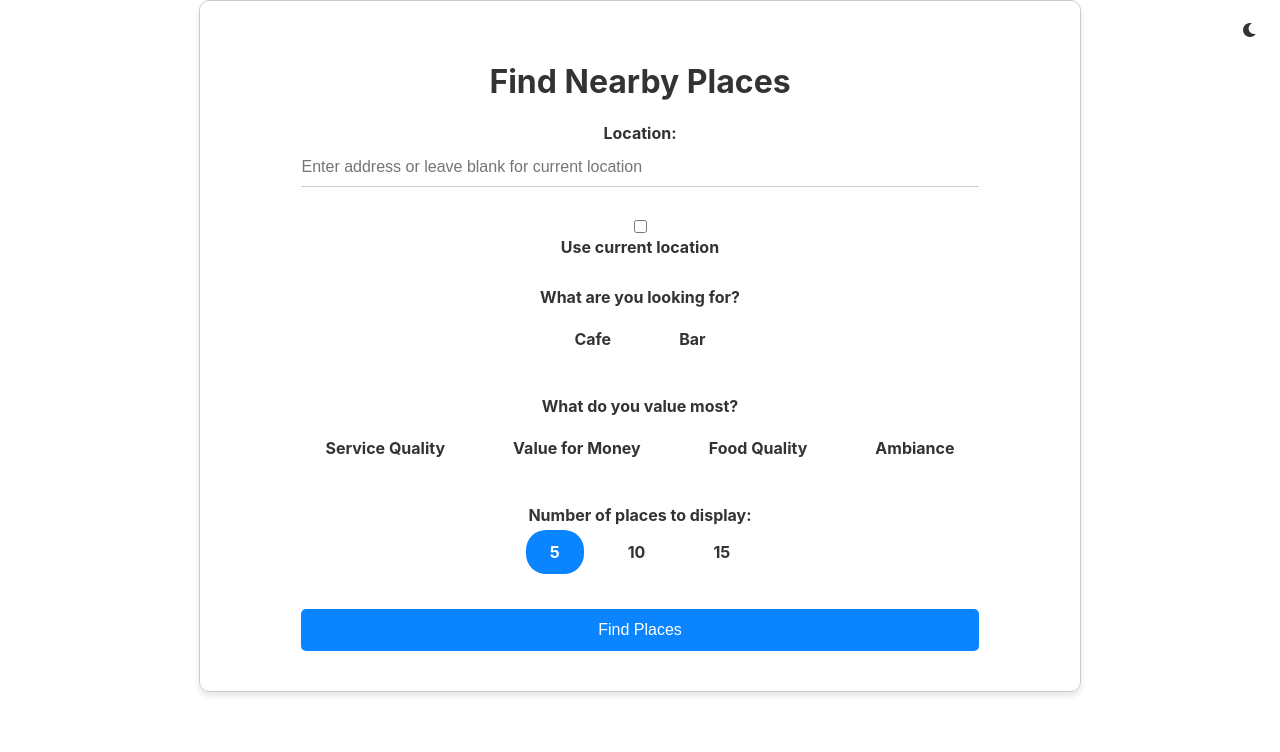
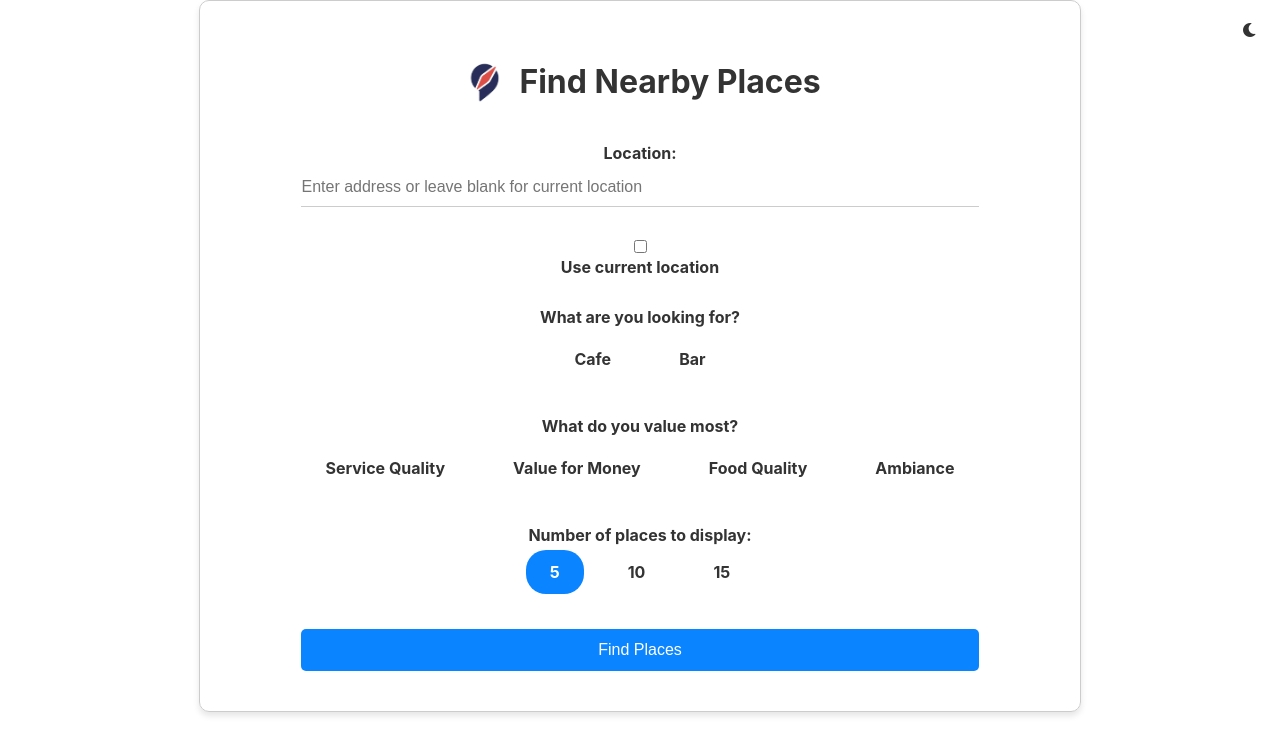
Before and after one commit to tonypapakon/place_suggestion, a Flask app: page / in a window 1280 px wide. Shown: the top 752 px of the page. Run offline with Flask 3, Linux system fonts and the light colour scheme; some libraries are stand-ins or nearby versions.

Commit message:
Enhance UI with header styling, add logo to index and results pages, update requirements

```diff
--- a/requirements.txt
+++ b/requirements.txt
@@ -4,3 +4,4 @@ python-dotenv
 flask
 torch
 tqdm
+scikit-learn
--- a/static/style.css
+++ b/static/style.css
@@ -218,3 +218,10 @@ button:hover {
 .preferences-buttons {
     margin-bottom: 30px;
 }
+
+/* Header Styling */
+.header {
+    display: flex;
+    align-items: center;
+    margin-bottom: 20px;
+}
--- a/templates/index.html
+++ b/templates/index.html
@@ -37,7 +37,11 @@
     </button>
     <div class="hero">
         <div class="container">
-            <h1>Find Nearby Places</h1>
+            <!-- Logo and App Name -->
+            <div class="header">
+                <img src="{{ url_for('static', filename='logo_place_suggestion.png') }}" alt="Logo" style="height:50px; margin-right:10px;">
+                <h1>Find Nearby Places</h1>
+            </div>
             <form method="POST" action="/">
                 <!-- Location Input -->
                 <div class="form-group">
--- a/templates/results.html
+++ b/templates/results.html
@@ -37,7 +37,9 @@
         <i class="fas fa-moon"></i>
     </button>
     <div class="container">
-        <div class="logo">
+        <!-- Logo and App Name in Header Bar -->
+        <div class="header">
+            <img src="{{ url_for('static', filename='logo_place_suggestion.png') }}" alt="Logo" style="height:50px; margin-right:10px;">
             <h1>PlaceFinder</h1>
         </div>
         <h1>Places Found</h1>
```
Also changed, not shown: feedback.db, static/logo_place_suggestion.png (added), 1 other file.
